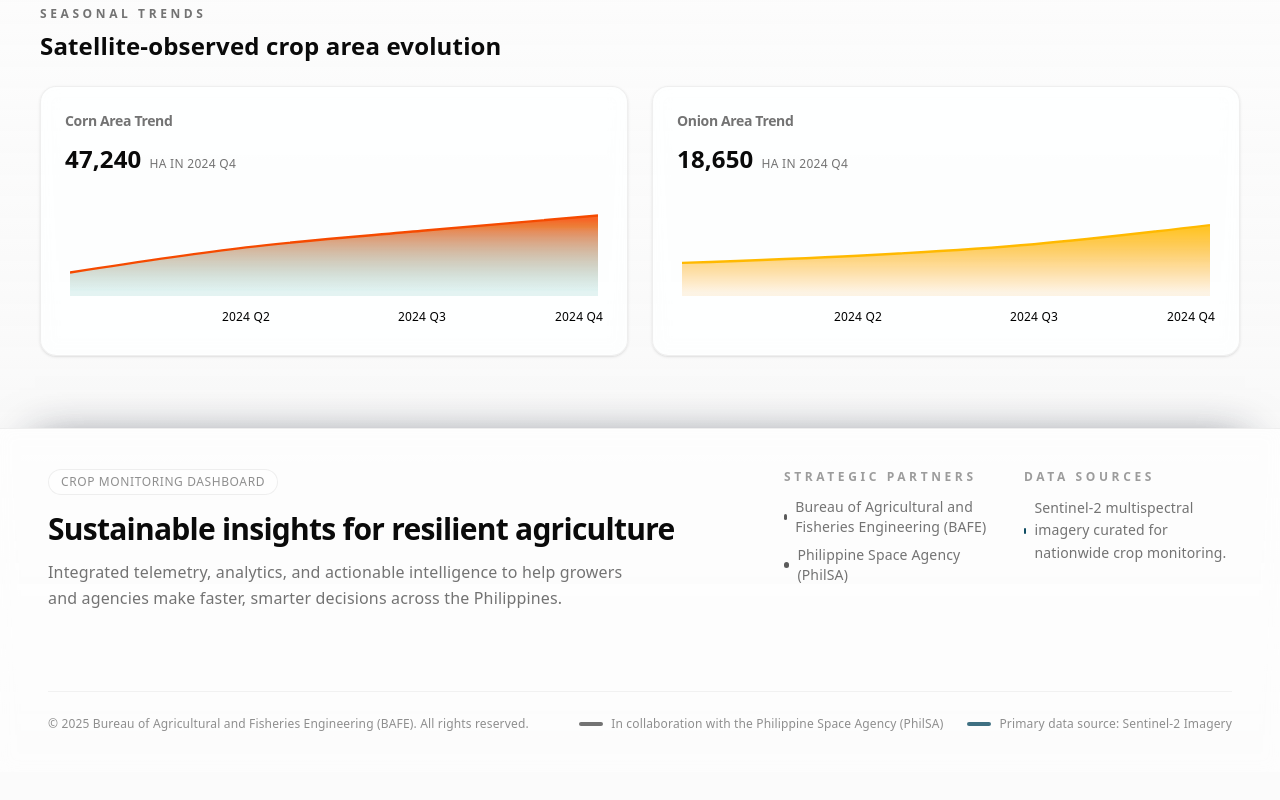
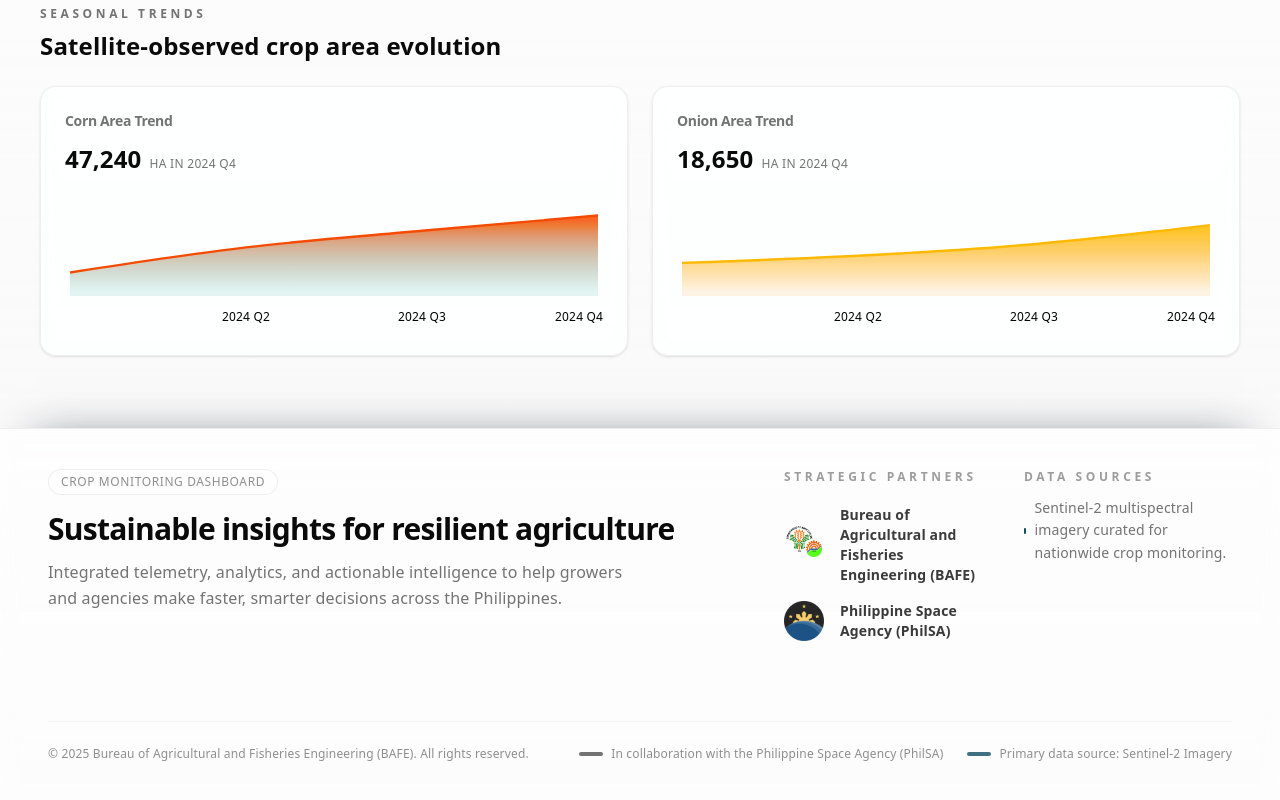
Before and after one commit to ronniechy26/crop-monitoring-dashboard, a Next.js app: page / in a window 1280 px wide. Shown: the part 1868-2668 px from the top of the page. Before the commit the page ends 2640 px from the top, so only its background shows below. Built offline with nearby package versions, Linux system fonts and the light colour scheme.

Commit message:
style : added logos on footer

```diff
--- a/components/layout/app-footer.tsx
+++ b/components/layout/app-footer.tsx
@@ -1,5 +1,20 @@
+import Image from "next/image";
+
 import { cn } from "@/lib/utils";
 export const dynamic = "force-dynamic";
+
+const partnerLogos = [
+  {
+    name: "Bureau of Agricultural and Fisheries Engineering (BAFE)",
+    src: "/bafe_logo.png",
+    alt: "BAFE logo",
+  },
+  {
+    name: "Philippine Space Agency (PhilSA)",
+    src: "/philsa-logo.png",
+    alt: "PhilSA logo",
+  },
+];
 
 export function AppFooter({ className }: { className?: string }) {
   const year = new Date().getFullYear();
@@ -35,16 +50,25 @@ export function AppFooter({ className }: { className?: string }) {
               <h3 className="text-xs font-semibold uppercase tracking-[0.3em] text-muted-foreground/70">
                 Strategic partners
               </h3>
-              <ul className="mt-3 space-y-2">
-                <li className="flex items-center gap-2">
-                  <span className="h-1.5 w-1.5 rounded-full bg-primary/70" aria-hidden />
-                  <span>Bureau of Agricultural and Fisheries Engineering (BAFE)</span>
-                </li>
-                <li className="flex items-center gap-2">
-                  <span className="h-1.5 w-1.5 rounded-full bg-primary/70" aria-hidden />
-                  <span>Philippine Space Agency (PhilSA)</span>
-                </li>
-              </ul>
+              <div className="mt-5 space-y-4">
+                {partnerLogos.map((partner) => (
+                  <div
+                    key={partner.name}
+                    className="flex items-center gap-4"
+                  >
+                    <Image
+                      src={partner.src}
+                      alt={partner.alt}
+                      width={64}
+                      height={64}
+                      className="h-10 w-auto max-w-[56px] flex-shrink-0 object-contain"
+                    />
+                    <span className="text-sm font-semibold text-foreground/80">
+                      {partner.name}
+                    </span>
+                  </div>
+                ))}
+              </div>
             </div>
             <div>
               <h3 className="text-xs font-semibold uppercase tracking-[0.3em] text-muted-foreground/70">
```
